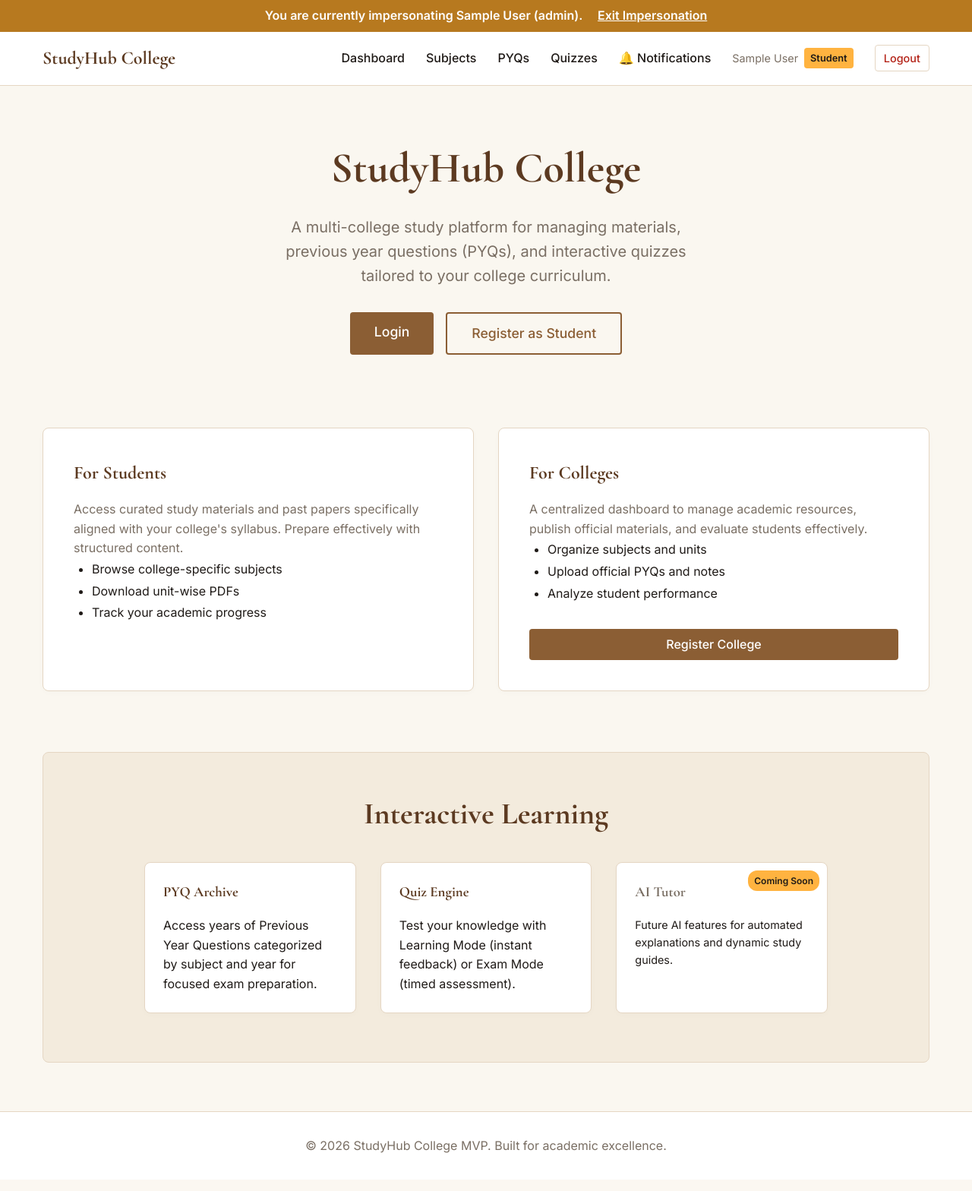
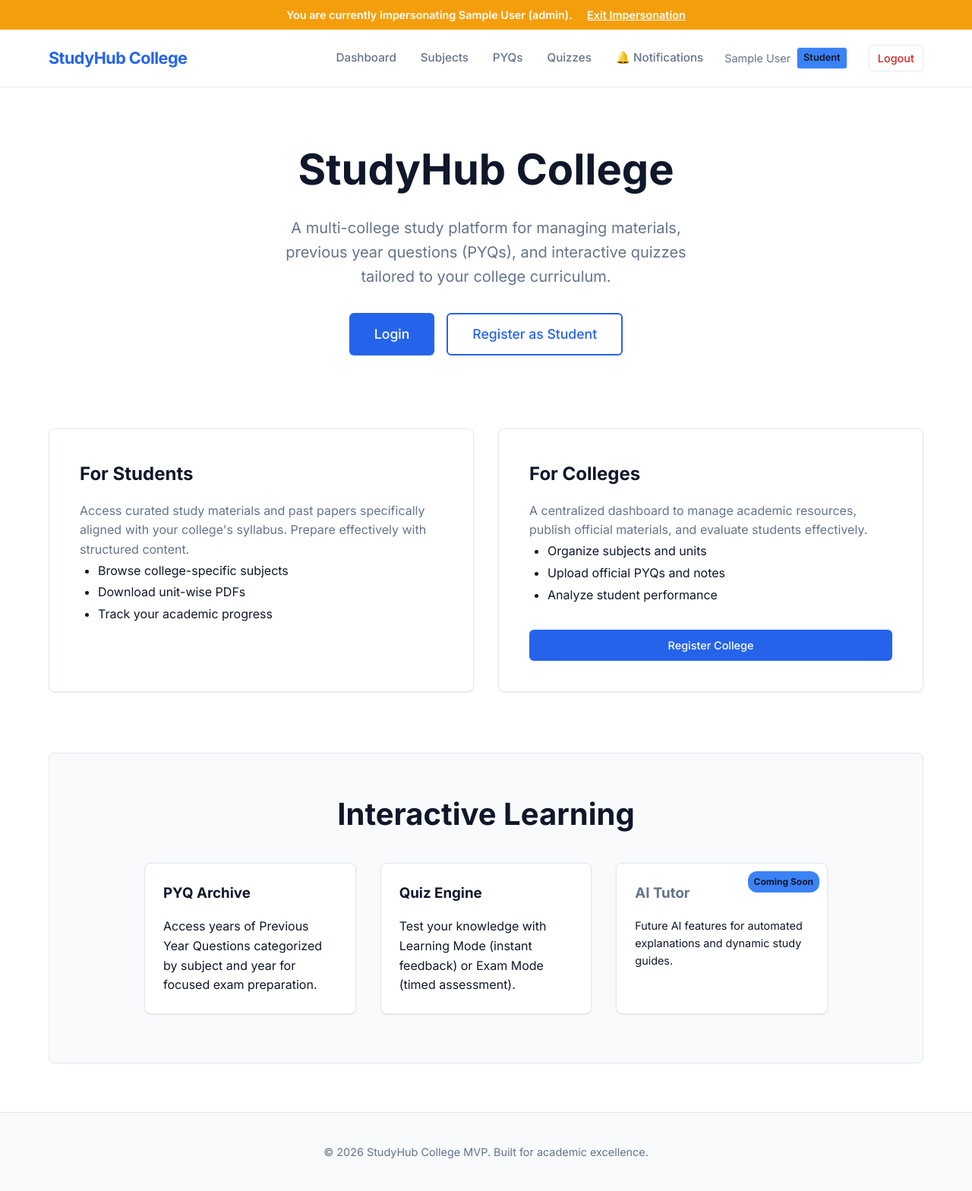
Before and after one commit to ayushh127/studyhub-college, a Flask app: page / in a window 1280 px wide. Shown: the whole page at 76% size. Run offline with Flask 3, Linux system fonts and the light colour scheme; the visitor is signed in with stand-in values (Sample User, id 1).

Commit message:
Redesign UI with minimal white blue theme

```diff
--- a/app/static/css/style.css
+++ b/app/static/css/style.css
@@ -1,17 +1,17 @@
 :root {
-  --background: #FAF7F0; /* warm cream */
-  --surface: #FFFFFF; /* white */
-  --surface-soft: #F3EBDD; /* parchment/ivory */
-  --primary: #8B5E34; /* classical brown/walnut */
-  --primary-dark: #5C3A21;
-  --accent: #FFB340; /* light golden-orange */
-  --text: #1F1A17; /* warm charcoal */
-  --muted: #7A6F64; /* brown-gray */
-  --border: #E5D6C3;
-  --success: #2F855A;
-  --danger: #B42318;
-  --warning: #B7791F;
-  --ai-accent: #6D28D9; /* royal purple */
+  --background: #FFFFFF;
+  --surface: #FFFFFF;
+  --surface-soft: #F8FAFC;
+  --text: #0F172A;
+  --muted: #64748B;
+  --border: #E2E8F0;
+  --primary: #2563EB;
+  --primary-dark: #1D4ED8;
+  --accent: #3B82F6; /* vibrant blue */
+  --success: #16A34A;
+  --danger: #DC2626;
+  --warning: #F59E0B;
+  --ai-accent: #6D28D9;
 }
 
 * {
@@ -21,29 +21,35 @@
 }
 
 body {
-  font-family: 'Inter', system-ui, sans-serif;
+  font-family: 'Inter', system-ui, -apple-system, sans-serif;
   background-color: var(--background);
   color: var(--text);
   line-height: 1.6;
 }
 
 h1, h2, h3, h4, h5, h6 {
-  font-family: 'Cormorant Garamond', serif;
-  color: var(--primary-dark);
+  font-family: 'Inter', system-ui, -apple-system, sans-serif !important;
+  font-weight: 700 !important;
+  color: var(--text);
   margin-bottom: 1rem;
+}
+
+/* Force override any inline Cormorant Garamond style attribute declarations */
+[style*="font-family"] {
+  font-family: 'Inter', system-ui, -apple-system, sans-serif !important;
 }
 
 /* Layout */
 .container {
   max-width: 1200px;
   margin: 0 auto;
-  padding: 0 1rem;
+  padding: 0 1.5rem;
 }
 
 header {
   background-color: var(--surface);
   border-bottom: 1px solid var(--border);
-  padding: 1rem 0;
+  padding: 1.25rem 0;
 }
 
 .header-inner {
@@ -53,35 +59,39 @@ header {
 }
 
 .brand {
-  font-family: 'Cormorant Garamond', serif;
-  font-size: 1.5rem;
-  font-weight: 700;
-  color: var(--primary-dark);
+  font-family: 'Inter', system-ui, -apple-system, sans-serif !important;
+  font-size: 1.35rem;
+  font-weight: 800 !important;
+  color: var(--primary);
   text-decoration: none;
+  letter-spacing: -0.025em;
 }
 
 nav a {
-  margin-left: 1rem;
+  margin-left: 1.25rem;
   text-decoration: none;
-  color: var(--text);
+  color: var(--muted);
   font-weight: 500;
+  font-size: 0.95rem;
+  transition: color 0.2s ease;
 }
 
-nav a:hover {
+nav a:hover, nav a.active {
   color: var(--primary);
 }
 
 main {
-  padding: 2rem 0;
-  min-height: 70vh;
+  padding: 2.5rem 0;
+  min-height: 75vh;
 }
 
 footer {
-  background-color: var(--surface);
+  background-color: var(--surface-soft);
   border-top: 1px solid var(--border);
-  padding: 2rem 0;
+  padding: 2.5rem 0;
   text-align: center;
   color: var(--muted);
+  font-size: 0.9rem;
 }
 
 /* Components */
@@ -91,54 +101,74 @@ footer {
   border-radius: 8px;
   padding: 1.5rem;
   margin-bottom: 1rem;
-  box-shadow: 0 2px 8px rgba(0,0,0,0.02);
+  box-shadow: 0 1px 3px 0 rgba(0, 0, 0, 0.05), 0 1px 2px 0 rgba(0, 0, 0, 0.03);
+  transition: border-color 0.2s ease, box-shadow 0.2s ease;
 }
 
 .btn {
-  display: inline-block;
-  padding: 0.5rem 1rem;
-  border-radius: 4px;
+  display: inline-flex;
+  align-items: center;
+  justify-content: center;
+  padding: 0.5rem 1.25rem;
+  border-radius: 6px;
   text-decoration: none;
   font-weight: 500;
+  font-size: 0.9rem;
   cursor: pointer;
-  border: none;
+  border: 1px solid transparent;
   text-align: center;
+  transition: all 0.2s ease;
 }
 
 .btn-primary {
   background-color: var(--primary);
-  color: white;
+  color: #FFFFFF;
 }
 
 .btn-primary:hover {
   background-color: var(--primary-dark);
 }
 
+.btn-outline {
+  background: transparent;
+  border-color: var(--border);
+  color: var(--text);
+}
+
+.btn-outline:hover {
+  background-color: var(--surface-soft);
+  border-color: var(--muted);
+}
+
 /* Form Styles */
 .form-group {
-  margin-bottom: 1rem;
+  margin-bottom: 1.25rem;
 }
 
 .form-group label {
   display: block;
   margin-bottom: 0.5rem;
   font-weight: 500;
-  color: var(--primary-dark);
+  font-size: 0.9rem;
+  color: var(--text);
 }
 
 .form-control {
   width: 100%;
-  padding: 0.5rem;
+  padding: 0.625rem 0.75rem;
   border: 1px solid var(--border);
-  border-radius: 4px;
-  background-color: var(--surface-soft);
+  border-radius: 6px;
+  background-color: var(--surface);
+  color: var(--text);
   font-family: 'Inter', sans-serif;
+  font-size: 0.95rem;
+  transition: all 0.2s ease;
 }
 
 .form-control:focus {
   outline: none;
   border-color: var(--primary);
-  background-color: var(--surface);
+  box-shadow: 0 0 0 3px rgba(37, 99, 235, 0.1);
 }
 
 /* Impersonation Banner */
@@ -148,6 +178,7 @@ footer {
   text-align: center;
   padding: 0.5rem;
   font-weight: 600;
+  font-size: 0.9rem;
 }
 .impersonation-banner a {
   color: white;
@@ -171,7 +202,7 @@ footer {
   }
   nav a {
     margin-left: 0 !important;
-    margin-right: 0.5rem;
+    margin-right: 0.75rem;
   }
   .user-profile-info {
     margin-left: 0 !important;
@@ -188,7 +219,8 @@ footer {
 
 /* User profile styling */
 .badge {
-  background-color: var(--accent);
+  background-color: var(--surface-soft);
+  border: 1px solid var(--border);
   color: var(--text);
   padding: 0.2rem 0.5rem;
   border-radius: 4px;
@@ -209,6 +241,7 @@ footer {
 .btn-logout:hover {
   background-color: var(--danger) !important;
   color: white !important;
+  border-color: var(--danger) !important;
 }
 
 /* Interactive Clickable Cards */
@@ -219,7 +252,7 @@ footer {
 }
 .card-clickable:hover {
   transform: translateY(-2px);
-  box-shadow: 0 4px 12px rgba(139, 94, 52, 0.1);
+  box-shadow: 0 4px 12px rgba(37, 99, 235, 0.06);
   border-color: var(--primary);
 }
 
@@ -258,9 +291,9 @@ footer {
   left: 0;
   right: 0;
   background: var(--surface);
-  border-top: 2px solid var(--border);
+  border-top: 1px solid var(--border);
   padding: 1rem 0;
-  box-shadow: 0 -4px 15px rgba(0,0,0,0.05);
+  box-shadow: 0 -4px 15px rgba(0,0,0,0.03);
   z-index: 100;
 }
 
@@ -275,6 +308,11 @@ footer {
   transition: all 0.2s;
   background-color: var(--surface);
   min-height: 48px;
+}
+
+.option-label:hover {
+  border-color: var(--primary);
+  background-color: var(--surface-soft);
 }
 
 .option-label:active {
@@ -294,7 +332,7 @@ footer {
   z-index: 999;
   justify-content: space-around;
   align-items: center;
-  box-shadow: 0 -2px 10px rgba(0, 0, 0, 0.05);
+  box-shadow: 0 -2px 10px rgba(0, 0, 0, 0.02);
 }
 
 .student-bottom-nav a {
@@ -345,19 +383,17 @@ footer {
   }
 
   .sticky-footer {
-    bottom: 60px; /* Shift up to sit above the student bottom nav */
+    bottom: 60px;
   }
 
   .student-bottom-nav {
     display: flex;
   }
 
-  /* Add padding to the bottom of the body to prevent overlap */
   body.student-body {
     padding-bottom: 80px !important;
   }
 
-  /* Hide header nav links for students on mobile to avoid duplication */
   header nav .student-header-link {
     display: none;
   }
--- a/app/templates/base.html
+++ b/app/templates/base.html
@@ -7,7 +7,7 @@
     <!-- Fonts -->
     <link rel="preconnect" href="https://fonts.googleapis.com">
     <link rel="preconnect" href="https://fonts.gstatic.com" crossorigin>
-    <link href="https://fonts.googleapis.com/css2?family=Cormorant+Garamond:wght@400;600;700&family=Inter:wght@400;500;600&display=swap" rel="stylesheet">
+    <link href="https://fonts.googleapis.com/css2?family=Inter:wght@400;500;600;700&display=swap" rel="stylesheet">
     <!-- CSS -->
     <link rel="stylesheet" href="{{ url_for('static', filename='css/style.css') }}">
     <!-- PWA Manifest -->
```
Also changed, not shown: TASKS.md (+7 -0 lines), UI_UX_GUIDE.md (+36 -34 lines), CHANGELOG.md.
